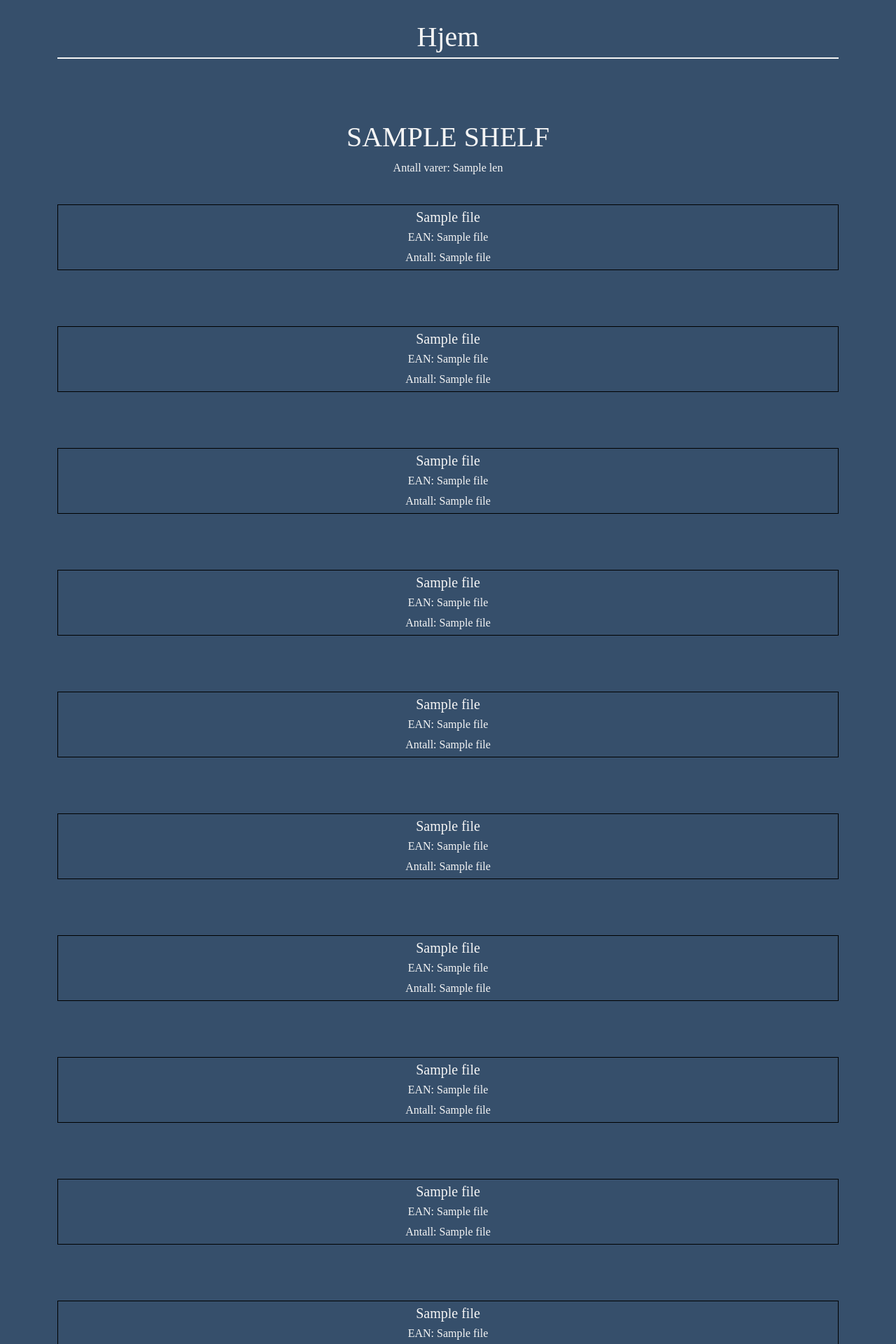
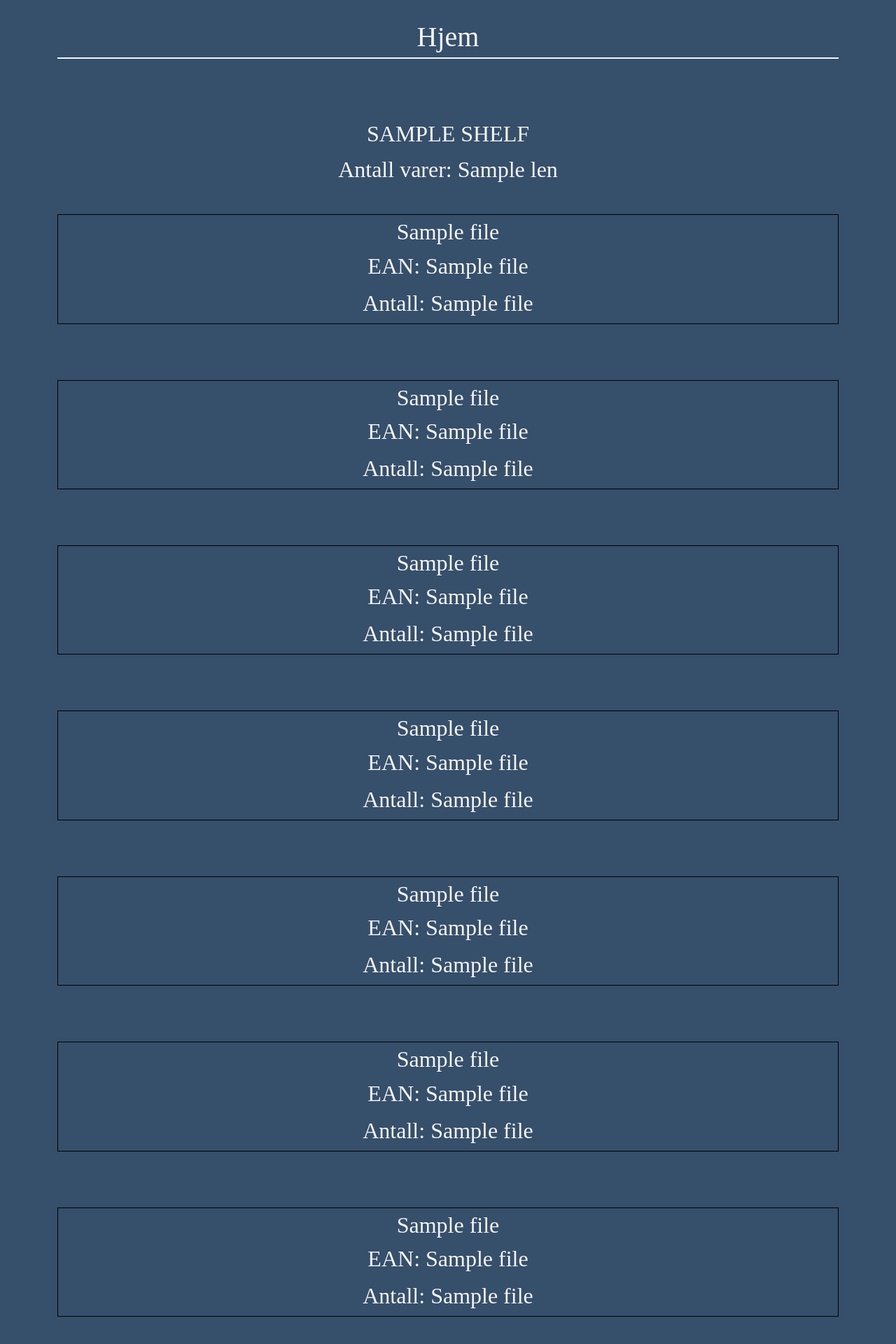
Before and after one commit to SindreVatnaland/Prosjekt, a Flask app: template Item Count/templates/view_shelf.html in a window 1280 px wide. Shown: the top 1920 px of the page at 70% size. Run offline with Flask 2, Linux system fonts and the light colour scheme; the template is opened without the code that fills it: most values are stand-ins (such as "Sample title", 1, 10 or a date in 2020); parts of the project's set-up code (start-up, migrations or seed data) failed here and were passed over.

Commit message:
Made text more visible

```diff
--- /dev/null
+++ b/Item Count/oversikt/year/2020/hylle_1.txt
@@ -0,0 +1 @@
+0@7044416013141@Havregryn@8@
--- a/Item Count/templates/new.html
+++ b/Item Count/templates/new.html
@@ -23,15 +23,15 @@
 <br/><br/><br/>
     {%for i in range(0, len) %}
 <div class="item_container">
-    <h5 class="info" style='text-align: center;'>{{file[i][2]}}</h5>
+    <h4 class="info" style='text-align: center; font-size: 2em;'>{{file[i][2]}}</h4>
     <div style='text-align: center;'>
         {% if file[i][1]|length == 13 %}
   <img alt='Barcode Generator TEC-IT'
        src='https://barcode.tec-it.com/barcode.ashx?data={{file[i][1]}}&code=EAN13'/>
         {% endif %}
 </div>
-        <p class="info" >EAN: {{file[i][1]}}</p>
-    <p class="info" style='text-align: center;'>Antall: {{file[i][3]}}</p>
+        <p class="info" style='text-align: center; font-size: 2em;'>EAN: {{file[i][1]}}</p>
+    <p class="info" style='text-align: center; font-size: 2em;'>Antall: {{file[i][3]}}</p>
         <form action="/remove_item" name="{{file[i][0]}}" method="post">
     <input type="submit" name="{{file[i][0]}}" value="Slett vare">
           <input type="hidden" name="{{shelf}}" value="{{file[i][0]}}">
--- a/Item Count/templates/view_shelf.html
+++ b/Item Count/templates/view_shelf.html
@@ -11,20 +11,20 @@
     </style>
 </head>
 <body>
-<h1 style="margin-top: 5%;" class="info">{{ shelf.split(".")[0].replace("_", " ").upper()}}</h1>
-<p class="info">Antall varer: {{ len }}</p>
+<h1 style="margin-top: 5%; font-size: 2em" class="info">{{ shelf.split(".")[0].replace("_", " ").upper()}}</h1>
+<p class="info" style='text-align: center; font-size: 2em;'>Antall varer: {{ len }}</p>
 <br/>
     {%for i in range(0, len) %}
 <div class="item_container">
-    <h5 class="info" style='text-align: center;'>{{file[i][2]}}</h5>
+    <h5 class="info" style='text-align: center; font-size: 2em;'>{{file[i][2]}}</h5>
     <div style='text-align: center;'>
         {% if file[i][1]|length == 13 %}
   <img alt='Barcode Generator TEC-IT'
        src='https://barcode.tec-it.com/barcode.ashx?data={{file[i][1]}}&code=EAN13'/>
         {% endif %}
 </div>
-        <p class="info" >EAN: {{file[i][1]}}</p>
-    <p class="info" style='text-align: center;'>Antall: {{file[i][3]}}</p>
+        <p class="info" style='text-align: center; font-size: 2em;'>EAN: {{file[i][1]}}</p>
+    <p class="info" style='text-align: center; font-size: 2em;'>Antall: {{file[i][3]}}</p>
         <form action="/remove_item" name="{{file[i][0]}}" method="post">
 
 </form>
```
Also changed, not shown: Item Count/telling/year/2020/hylle_2.txt (added).
